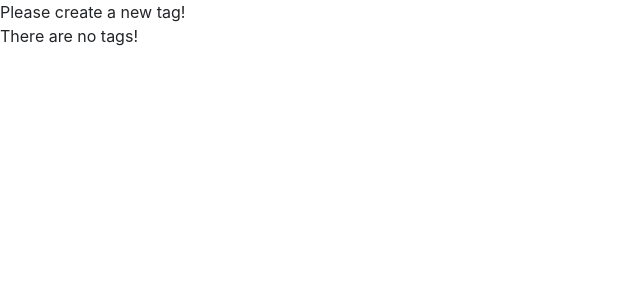
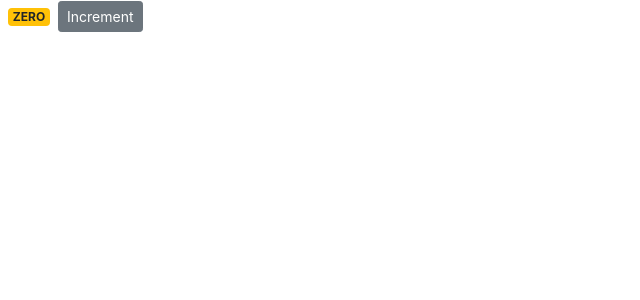
Before and after one commit to alisonhussey/counter-app, a React (Create React App) app: page / in a window 1280 px wide. Shown: the top 300 px of the page, without its empty margins (0-640 px from the left). Built offline with nearby package versions, Linux system fonts and the light colour scheme.

Commit message:
pass event argument

```diff
--- a/src/components/counter.jsx
+++ b/src/components/counter.jsx
@@ -3,26 +3,40 @@
 class Counter extends Component {
   state = {
     count: 0,
-    tags: [],
   };
-  renderTags() {
-    if (this.state.tags.length === 0) return <p>There are no tags!</p>;
-    return (
-      <ul>
-        {this.state.tags.map((tag) => (
-          <li key={tag}>{tag}</li>
-        ))}
-      </ul>
-    );
-  }
+
+  // constructor() {
+  //   super();
+  //   this.handleIncrement = this.handleIncrement.bind(this);
+  // }
+
+  handleIncrement = (product) => {
+    console.log(product);
+    this.setState({ count: this.state.count + 1 });
+  };
 
   render() {
     return (
       <div>
-        {this.state.tags.length === 0 && "Please create a new tag!"}
-        {this.renderTags()}
+        <span className={this.getBadgeClasses()}>{this.formatCount()}</span>
+        <button
+          onClick={() => this.handleIncrement(product)}
+          className="btn btn-secondary btn-sm"
+        >
+          Increment
+        </button>
       </div>
     );
+  }
+  getBadgeClasses() {
+    let classes = "badge m-2 badge-";
+    classes += this.state.count === 0 ? "warning" : "primary";
+    return classes;
+  }
+
+  formatCount() {
+    const { count } = this.state;
+    return count === 0 ? "ZERO" : count;
   }
 }
 
```
